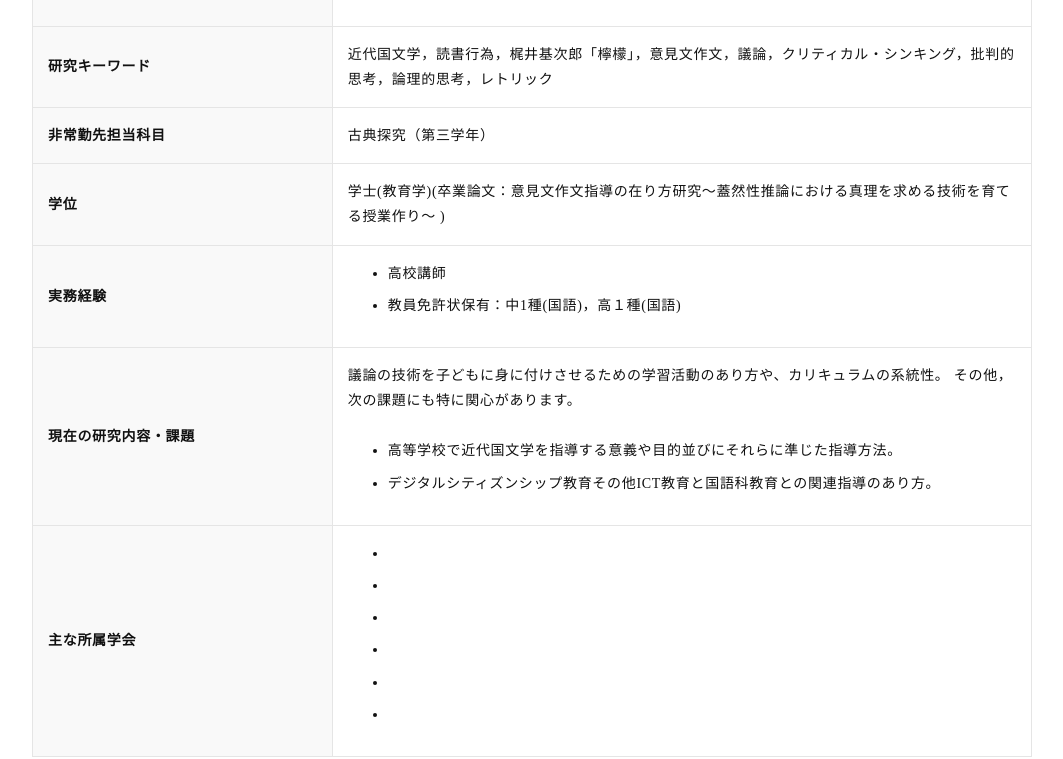
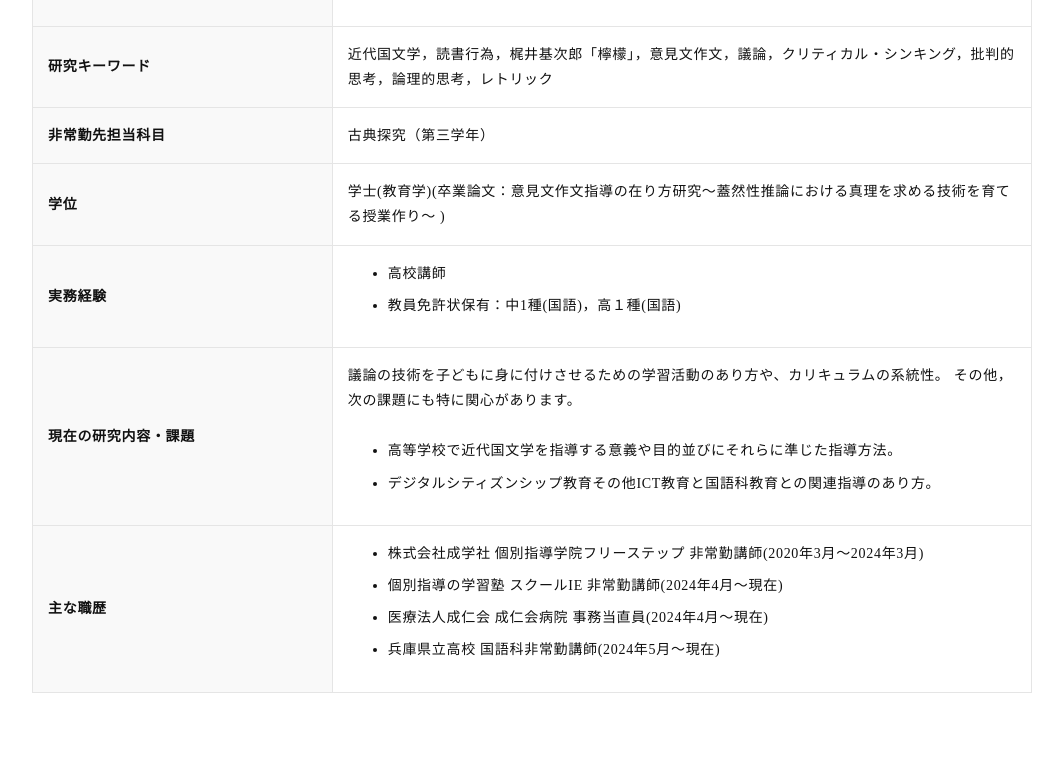
Before and after one commit to udagonic/udagon.github.io, a plain HTML site: page index.html in a window 1280 px wide. Shown: the part 920-1679 px from the top of the page, without its empty margins (108-1171 px from the left). After the commit the page ends 1643 px from the top, so only its background shows below. Drawn offline with nearby package versions, Linux system fonts and the light colour scheme; no server answers; a script that the page names is missing.

Commit message:
Update index.html

```diff
--- a/index.html
+++ b/index.html
@@ -213,15 +213,13 @@ height="0" width="0" style="display:none;visibility:hidden"></iframe></noscript>
                                         </ul></td>
                                 </tr>
                                 <tr>
-                                    <th>主な所属学会</th>
+                                    <th>主な職歴</th>
                                     <td>
                                         <ul>
-                                            <li></li>
-                                            <li></li>
-                                            <li></li>
-                                            <li></li>
-                                            <li></li>
-                                            <li></li>
+                                            <li>株式会社成学社 個別指導学院フリーステップ 非常勤講師(2020年3月～2024年3月)</li>
+                                            <li>個別指導の学習塾 スクールIE 非常勤講師(2024年4月～現在)</li>
+                                            <li>医療法人成仁会 成仁会病院 事務当直員(2024年4月～現在)</li>
+                                            <li>兵庫県立高校 国語科非常勤講師(2024年5月～現在)</li>
                                         </ul>
                                     </td>
                                 </tr>
```
